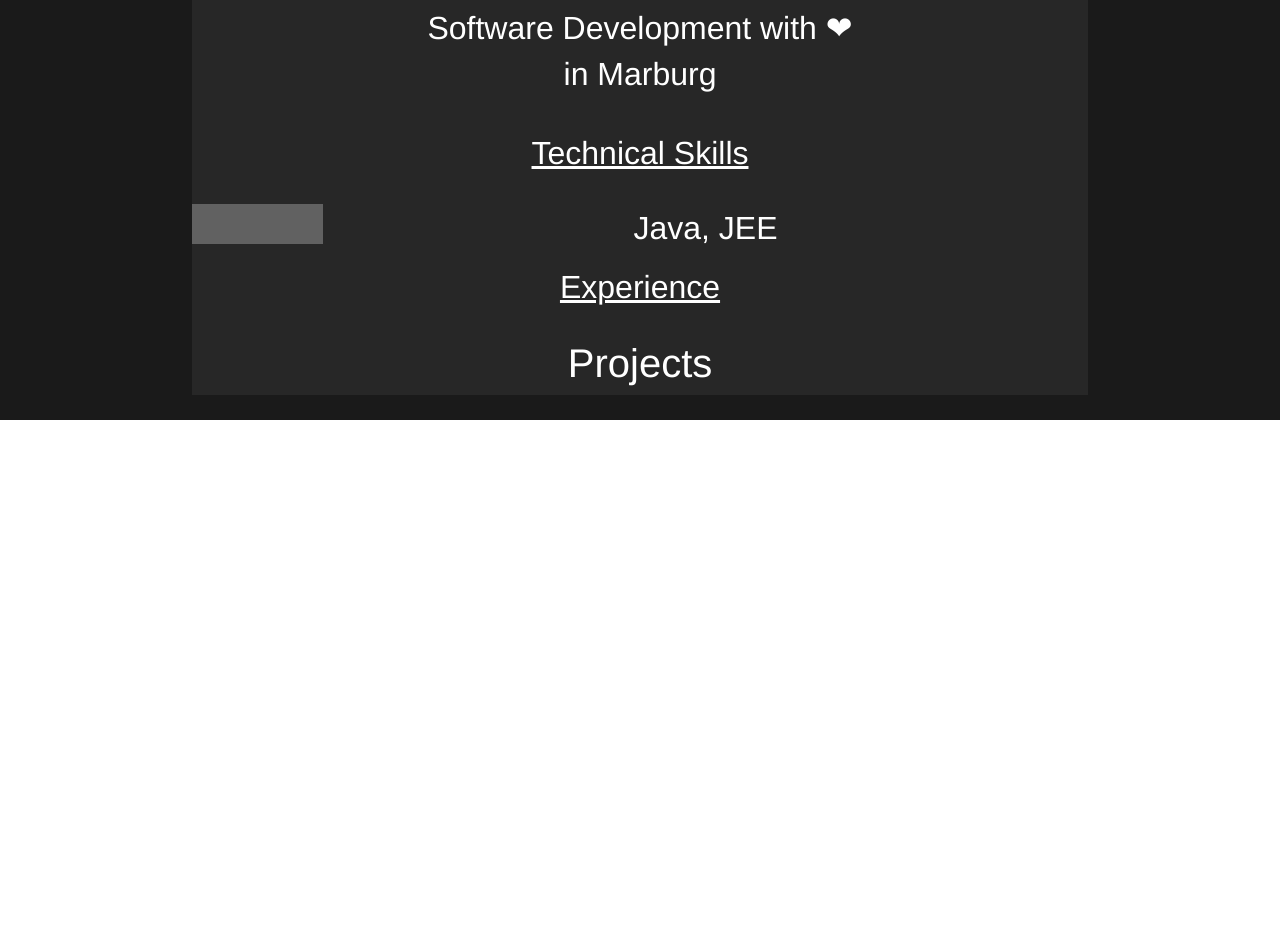
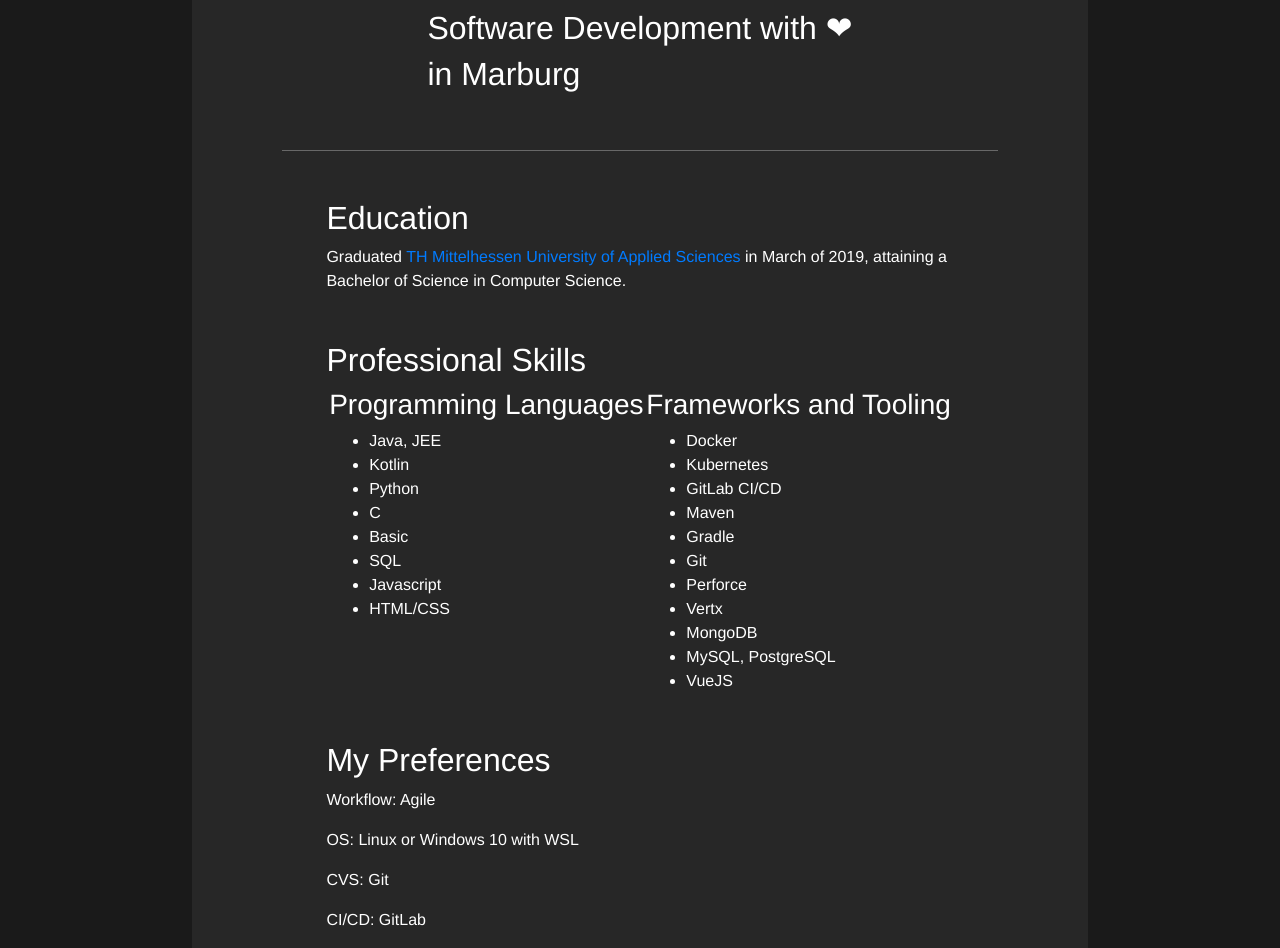
Before and after one commit to KeyboardKobold/bodenbender.work, a Vue app: page / in a window 1280 px wide. Shown: the part 380-1328 px from the top of the page. Before the commit the page ends 800 px from the top, so only its background shows below. Built offline with nearby package versions, Linux system fonts and the light colour scheme; grey boxes are pictures that could not be loaded.

Commit message:
more layout work, more content

```diff
--- a/src/App.vue
+++ b/src/App.vue
@@ -3,9 +3,9 @@
     <Navigation id="navigation"/>
     <div id="content">
       <About id="about"/>
+      <hr>
       <div id="panels">
         <Skills/>
-        <Projects/>
       </div>
     </div>
   </div>
@@ -14,14 +14,12 @@
 <script>
 import Navigation from "@/components/Navigation";
 import Skills from "@/components/Skills";
-import Projects from "@/components/Projects";
 import About from "@/components/About";
 
 export default {
   name: 'App',
   components: {
     About,
-    Projects,
     Skills,
     Navigation,
   }
@@ -34,7 +32,6 @@ export default {
   font-family: Avenir, Helvetica, Arial, sans-serif;
   -webkit-font-smoothing: antialiased;
   -moz-osx-font-smoothing: grayscale;
-  text-align: center;
   background-color: #1A1A1A;
   min-height: 100vh;
   color: #fff;
@@ -44,8 +41,6 @@ export default {
   margin: 0 15% 0 15%;
   background-color: #272727;
 }
-
-
 
 #panels {
   display: flex;
@@ -57,5 +52,12 @@ export default {
   background-color: #14A76C;
 }
 
+hr {
+  height: 1px;
+  width: 80%;
+  color: #747474;
+  background-color: #747474;
+}
+
 
 </style>
--- a/src/components/Skills.vue
+++ b/src/components/Skills.vue
@@ -1,24 +1,53 @@
 <template>
     <div class="content">
-        <h2>Technical Skills</h2>
 
-        <div class="skills">
-            <div class="skill">
-                <img height="40" src="https://cdn.jsdelivr.net/npm/simple-icons@v2/icons/java.svg" />
-                <p>Java, JEE</p>
-            </div>
-            <div class="skill">
+        <div class="edu toplevel">
+            <h2>Education</h2>
+            <p>Graduated <a href="https://www.thm.de/">TH Mittelhessen University of Applied Sciences</a> in March of 2019, attaining a Bachelor of Science in Computer Science.</p>
+        </div>
 
+        <div class="skills toplevel">
+            <h2>Professional Skills</h2>
+
+            <div class="skills-table">
+                <div class="prog">
+                    <h3>Programming Languages</h3>
+                    <ul>
+                        <li>Java, JEE</li>
+                        <li>Kotlin</li>
+                        <li>Python</li>
+                        <li>C</li>
+                        <li>Basic</li>
+                        <li>SQL</li>
+                        <li>Javascript</li>
+                        <li>HTML/CSS</li>
+                    </ul>
+                </div>
+                <div class="frame">
+                    <h3>Frameworks and Tooling</h3>
+                    <ul>
+                        <li>Docker</li>
+                        <li>Kubernetes</li>
+                        <li>GitLab CI/CD</li>
+                        <li>Maven</li>
+                        <li>Gradle</li>
+                        <li>Git</li>
+                        <li>Perforce</li>
+                        <li>Vertx</li>
+                        <li>MongoDB</li>
+                        <li>MySQL, PostgreSQL</li>
+                        <li>VueJS</li>
+                    </ul>
+                </div>
             </div>
         </div>
 
-        <h2>Experience</h2>
-        <div class="skills">
-            <!-- stuff like agile, scrum, kanban etc, logoless text -->
-            <!-- div class="skill">
-                <img height="40" src="https://cdn.jsdelivr.net/npm/simple-icons@v2/icons/java.svg" />
-                <p>Java</p>
-            </div-->
+        <div class="preferences toplevel">
+            <h2>My Preferences</h2>
+            <p>Workflow: Agile</p>
+            <p>OS: Linux or Windows 10 with WSL</p>
+            <p>CVS: Git</p>
+            <p>CI/CD: GitLab</p>
         </div>
     </div>
 </template>
@@ -31,35 +60,25 @@
 
 <style scoped>
 
-.skills {
+.content {
     display: flex;
     flex-flow: column wrap;
-    justify-content: center;
+    justify-content: flex-start;
+    margin: 0 15%;
+}
+
+.skills-table {
+    display: flex;
+    flex-flow: row wrap;
+    justify-content: space-evenly;
+}
+
+.toplevel {
     margin: 2em 0 0 0;
 }
 
-.skill {
-    display: flex;
-    flex-flow: row wrap;
-    justify-content: center;
-    font-size: 2em;
+h2 {
+    align-content: flex-start;
 }
 
-.skill img {
-    flex-grow: 1;
-}
-
-.skill p {
-    flex-grow: 8;
-}
-
-.skills >>> img{
-    filter: invert(1);
-}
-
-h2 {
-    text-decoration: underline;
-}
-
-
 </style>
```
